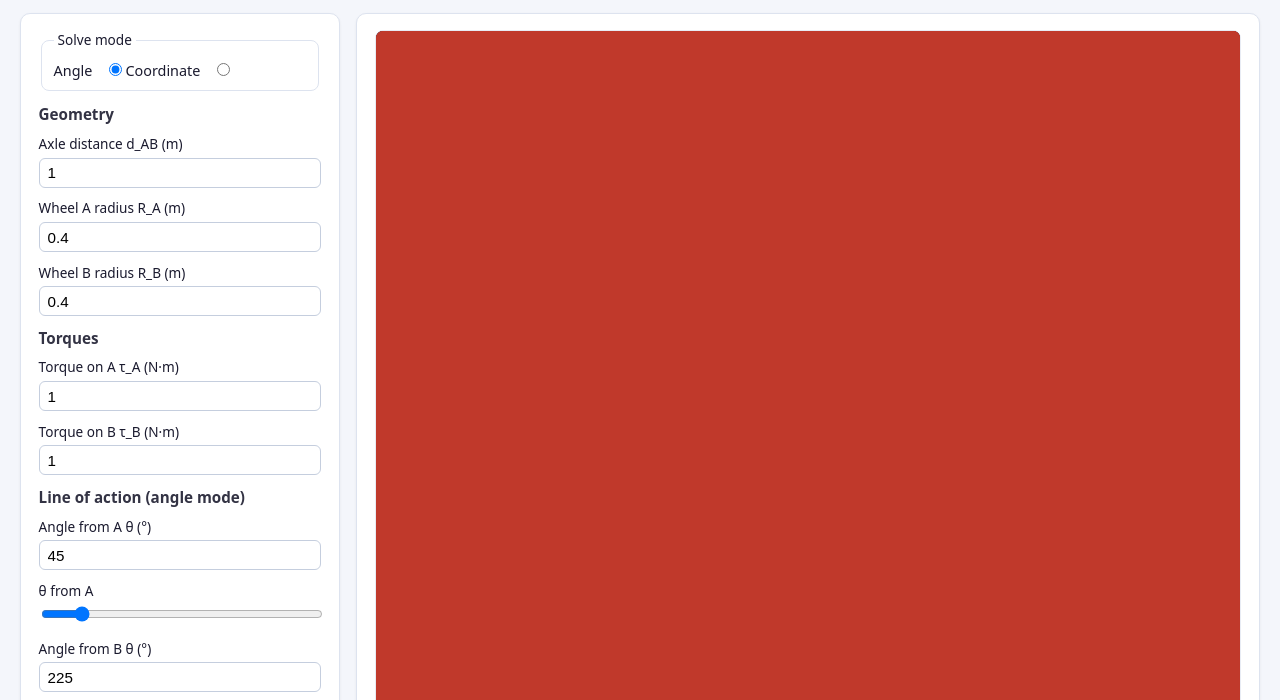
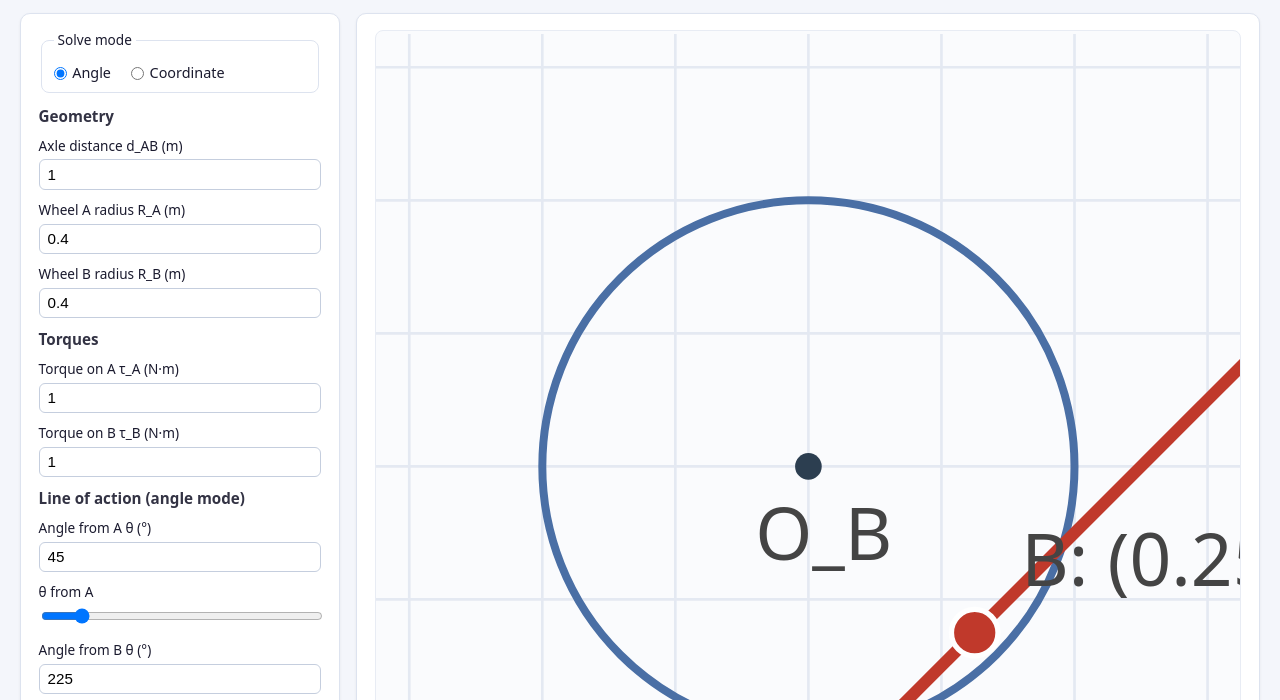
Before and after one commit to sbosshardt/tension-wheels, a website built with Vite: page index.html in a window 1280 px wide. Shown: the part 89-789 px from the top of the page. Built offline with nearby package versions, Linux system fonts and the light colour scheme.

Commit message:
Fix SVG diagram scaling and mode toggle layout.
Size strokes and point radii in viewBox user units so the diagram is not flooded with color. Use generic GitHub Pages URL in README deployment steps.

```diff
--- a/src/diagram.ts
+++ b/src/diagram.ts
@@ -15,6 +15,30 @@ interface ViewTransform {
   minY: number;
   width: number;
   height: number;
+}
+
+/** Sizes in SVG user units (meters), scaled to the scene. */
+interface DiagramStyle {
+  pointRadius: number;
+  axleRadius: number;
+  lineStroke: number;
+  gridStroke: number;
+  wheelStroke: number;
+  fontSize: number;
+  labelOffset: number;
+}
+
+function diagramStyle(state: InputState): DiagramStyle {
+  const scene = Math.max(state.dAB, state.rA, state.rB, 0.1);
+  return {
+    pointRadius: scene * 0.035,
+    axleRadius: scene * 0.02,
+    lineStroke: scene * 0.018,
+    gridStroke: scene * 0.004,
+    wheelStroke: scene * 0.012,
+    fontSize: scene * 0.11,
+    labelOffset: scene * 0.07,
+  };
 }
 
 function computeViewTransform(state: InputState, result: SolveResult): ViewTransform {
@@ -110,16 +134,16 @@ function linePhysicsPoints(
 
 function el<K extends keyof SVGElementTagNameMap>(
   tag: K,
-  attrs: Record<string, string | number> = {},
+  attrs: Record<string, string | number | undefined> = {},
 ): SVGElementTagNameMap[K] {
   const node = document.createElementNS('http://www.w3.org/2000/svg', tag);
   for (const [k, v] of Object.entries(attrs)) {
-    node.setAttribute(k, String(v));
+    if (v !== undefined) node.setAttribute(k, String(v));
   }
   return node;
 }
 
-function drawGrid(svg: SVGSVGElement, view: ViewTransform): void {
+function drawGrid(svg: SVGSVGElement, view: ViewTransform, style: DiagramStyle): void {
   const g = el('g', { class: 'grid' });
   const step = niceStep(Math.max(view.width, view.height) / 10);
   const xStart = Math.floor(view.minX / step) * step;
@@ -134,6 +158,8 @@ function drawGrid(svg: SVGSVGElement, view: ViewTransform): void {
         y1: view.minY,
         x2: x,
         y2: view.minY + view.height,
+        stroke: '#e4e9f2',
+        'stroke-width': style.gridStroke,
       }),
     );
   }
@@ -144,6 +170,8 @@ function drawGrid(svg: SVGSVGElement, view: ViewTransform): void {
         y1: y,
         x2: view.minX + view.width,
         y2: y,
+        stroke: '#e4e9f2',
+        'stroke-width': style.gridStroke,
       }),
     );
   }
@@ -164,6 +192,7 @@ function drawHighlightRegion(
   wheel: WheelId,
   radius: number,
   dAB: number,
+  style: DiagramStyle,
 ): void {
   const origin = wheel === 'A' ? { x: 0, y: 0 } : wheelBOriginPhysics(dAB);
   const center = globalPhysicsToSvg(origin);
@@ -184,6 +213,8 @@ function drawHighlightRegion(
       'Z',
     ].join(' '),
     'fill-rule': 'evenodd',
+    stroke: '#27ae60',
+    'stroke-width': style.gridStroke * 2,
   });
   g.appendChild(path);
   svg.appendChild(g);
@@ -195,13 +226,37 @@ function drawWheel(
   radius: number,
   dAB: number,
   label: string,
+  style: DiagramStyle,
 ): void {
   const origin = wheel === 'A' ? { x: 0, y: 0 } : wheelBOriginPhysics(dAB);
   const center = globalPhysicsToSvg(origin);
   const g = el('g', { class: `wheel wheel-${wheel.toLowerCase()}` });
-  g.appendChild(el('circle', { cx: center.x, cy: center.y, r: radius }));
-  g.appendChild(el('circle', { cx: center.x, cy: center.y, r: 3, class: 'axle' }));
-  const text = el('text', { x: center.x - radius * 0.2, y: center.y + radius * 0.35, class: 'origin-label' });
+  g.appendChild(
+    el('circle', {
+      cx: center.x,
+      cy: center.y,
+      r: radius,
+      fill: 'none',
+      stroke: '#4a6fa5',
+      'stroke-width': style.wheelStroke,
+    }),
+  );
+  g.appendChild(
+    el('circle', {
+      cx: center.x,
+      cy: center.y,
+      r: style.axleRadius,
+      fill: '#2c3e50',
+      stroke: 'none',
+    }),
+  );
+  const text = el('text', {
+    x: center.x - radius * 0.2,
+    y: center.y + radius * 0.35,
+    class: 'origin-label',
+    'font-size': style.fontSize,
+    fill: '#444',
+  });
   text.textContent = label;
   g.appendChild(text);
   svg.appendChild(g);
@@ -213,13 +268,29 @@ function drawPoint(
   wheel: WheelId,
   dAB: number,
   label: string,
-  className: string,
+  fill: string,
+  style: DiagramStyle,
 ): void {
   const global = localToGlobalPhysics(wheel, local, dAB);
   const p = globalPhysicsToSvg(global);
-  const g = el('g', { class: className });
-  g.appendChild(el('circle', { cx: p.x, cy: p.y, r: 5 }));
-  const text = el('text', { x: p.x + 8, y: p.y - 8, class: 'point-label' });
+  const g = el('g', { class: 'diagram-point' });
+  g.appendChild(
+    el('circle', {
+      cx: p.x,
+      cy: p.y,
+      r: style.pointRadius,
+      fill,
+      stroke: '#fff',
+      'stroke-width': style.gridStroke * 2,
+    }),
+  );
+  const text = el('text', {
+    x: p.x + style.labelOffset,
+    y: p.y - style.labelOffset,
+    class: 'point-label',
+    'font-size': style.fontSize,
+    fill: '#444',
+  });
   text.textContent = label;
   g.appendChild(text);
   svg.appendChild(g);
@@ -300,40 +371,44 @@ export class Diagram {
     this.rB = state.rB;
     this.view = computeViewTransform(state, result);
     const view = this.view;
+    const style = diagramStyle(state);
 
     this.svg.replaceChildren();
     this.svg.setAttribute('viewBox', `${view.minX} ${view.minY} ${view.width} ${view.height}`);
 
-    drawGrid(this.svg, view);
-    drawWheel(this.svg, 'A', state.rA, state.dAB, 'O_A');
-    drawWheel(this.svg, 'B', state.rB, state.dAB, 'O_B');
+    drawGrid(this.svg, view, style);
+    drawWheel(this.svg, 'A', state.rA, state.dAB, 'O_A', style);
+    drawWheel(this.svg, 'B', state.rB, state.dAB, 'O_B', style);
 
     if (result.kind === 'infinite-slopes') {
       const other = result.otherWheel;
       const radius = other === 'A' ? state.rA : state.rB;
-      drawHighlightRegion(this.svg, other, radius, state.dAB);
+      drawHighlightRegion(this.svg, other, radius, state.dAB, style);
     }
 
     const extent = Math.max(state.dAB, state.rA, state.rB) * 2;
     const linePts = linePhysicsPoints(result, state.dAB, extent);
-    const lineClass =
-      result.kind === 'valid'
-        ? 'line-of-action'
-        : result.kind === 'no-solution' || result.kind === 'zero-torques'
-          ? 'line-of-action error'
-          : 'line-of-action muted';
 
     if (linePts) {
       const [g1, g2] = linePts;
       const s1 = globalPhysicsToSvg(g1);
       const s2 = globalPhysicsToSvg(g2);
+      const stroke =
+        result.kind === 'valid'
+          ? '#c0392b'
+          : result.kind === 'no-solution' || result.kind === 'zero-torques'
+            ? '#999'
+            : '#bbb';
       this.svg.appendChild(
         el('line', {
           x1: s1.x,
           y1: s1.y,
           x2: s2.x,
           y2: s2.y,
-          class: lineClass,
+          stroke,
+          'stroke-width': style.lineStroke,
+          'stroke-dasharray':
+            result.kind === 'valid' ? undefined : `${style.lineStroke * 3} ${style.lineStroke * 2}`,
         }),
       );
     }
@@ -345,7 +420,8 @@ export class Diagram {
         'A',
         state.dAB,
         `A: (${formatPt(result.pA.x)}, ${formatPt(result.pA.y)})`,
-        'attachment-point',
+        '#c0392b',
+        style,
       );
       drawPoint(
         this.svg,
@@ -353,7 +429,8 @@ export class Diagram {
         'B',
         state.dAB,
         `B: (${formatPt(result.pB.x)}, ${formatPt(result.pB.y)})`,
-        'attachment-point',
+        '#c0392b',
+        style,
       );
     }
 
@@ -364,7 +441,8 @@ export class Diagram {
         state.coordWheel,
         state.dAB,
         `pick: (${formatPt(state.coordX)}, ${formatPt(state.coordY)})`,
-        'coord-pick',
+        '#2980b9',
+        style,
       );
       if (
         state.secondCoordWheel !== undefined &&
@@ -377,7 +455,8 @@ export class Diagram {
           state.secondCoordWheel,
           state.dAB,
           `pick2: (${formatPt(state.secondCoordX)}, ${formatPt(state.secondCoordY)})`,
-          'coord-pick',
+          '#2980b9',
+          style,
         );
       }
     }
--- a/src/styles.css
+++ b/src/styles.css
@@ -101,9 +101,23 @@ body {
   padding: 0 0.25rem;
 }
 
-.mode-toggle label {
-  margin-right: 0.75rem;
+.mode-options {
+  display: flex;
+  flex-wrap: wrap;
+  gap: 0.75rem 1.25rem;
+  margin-top: 0.25rem;
+}
+
+.mode-option {
+  display: inline-flex;
+  align-items: center;
+  gap: 0.35rem;
   font-size: 0.9rem;
+  cursor: pointer;
+}
+
+.mode-option input[type='radio'] {
+  margin: 0;
 }
 
 .hidden {
@@ -136,57 +150,15 @@ body {
   cursor: crosshair;
 }
 
-.grid line {
-  stroke: #e4e9f2;
-  stroke-width: 1;
-}
-
-.wheel circle:first-child {
-  fill: none;
-  stroke: #4a6fa5;
-  stroke-width: 2;
-}
-
-.wheel .axle {
-  fill: #2c3e50;
-  stroke: none;
+.highlight-region path {
+  fill: rgb(46 204 113 / 25%);
+  stroke: #27ae60;
+  pointer-events: none;
 }
 
 .origin-label,
 .point-label {
-  font-size: 12px;
-  fill: #444;
   user-select: none;
-}
-
-.line-of-action {
-  stroke: #c0392b;
-  stroke-width: 2.5;
-}
-
-.line-of-action.error,
-.line-of-action.muted {
-  stroke: #999;
-  stroke-dasharray: 6 4;
-}
-
-.attachment-point circle {
-  fill: #c0392b;
-  stroke: #fff;
-  stroke-width: 1.5;
-}
-
-.coord-pick circle {
-  fill: #2980b9;
-  stroke: #fff;
-  stroke-width: 1.5;
-}
-
-.highlight-region path {
-  fill: rgb(46 204 113 / 25%);
-  stroke: #27ae60;
-  stroke-width: 1.5;
-  pointer-events: none;
 }
 
 .status-banner {
--- a/src/ui.ts
+++ b/src/ui.ts
@@ -93,22 +93,29 @@ export function createUI(
   const modeField = document.createElement('fieldset');
   modeField.className = 'mode-toggle';
   modeField.innerHTML = '<legend>Solve mode</legend>';
+  const modeOptions = document.createElement('div');
+  modeOptions.className = 'mode-options';
+
+  const angleLabel = document.createElement('label');
+  angleLabel.className = 'mode-option';
   const angleRadio = document.createElement('input');
   angleRadio.type = 'radio';
   angleRadio.name = 'mode';
   angleRadio.id = 'mode-angle';
   angleRadio.value = 'angle';
+  angleLabel.append(angleRadio, document.createTextNode(' Angle'));
+
+  const coordLabel = document.createElement('label');
+  coordLabel.className = 'mode-option';
   const coordRadio = document.createElement('input');
   coordRadio.type = 'radio';
   coordRadio.name = 'mode';
   coordRadio.id = 'mode-coord';
   coordRadio.value = 'coord';
-  modeField.append(
-    Object.assign(document.createElement('label'), { htmlFor: 'mode-angle', textContent: 'Angle' }),
-    angleRadio,
-    Object.assign(document.createElement('label'), { htmlFor: 'mode-coord', textContent: 'Coordinate' }),
-    coordRadio,
-  );
+  coordLabel.append(coordRadio, document.createTextNode(' Coordinate'));
+
+  modeOptions.append(angleLabel, coordLabel);
+  modeField.append(modeOptions);
   controlsPanel.appendChild(modeField);
 
   const geomGroup = document.createElement('div');
```
Also changed, not shown: README.md.
